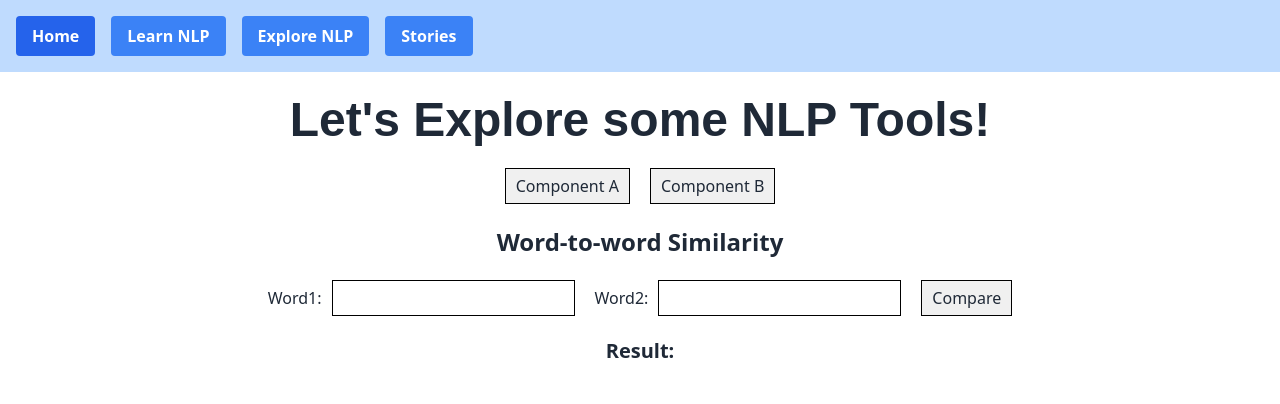
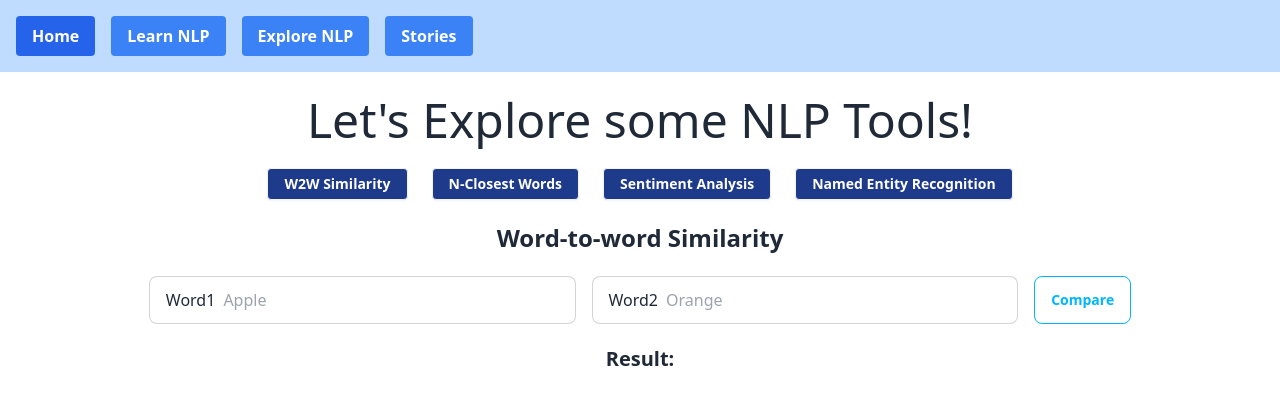
Before and after one commit to jiekeller/Dev10Capstone, a React (Vite) app in the folder learn_nlp_server/: page /ExploreNLP in a window 1280 px wide. Shown: the top 404 px of the page. Built offline with nearby package versions, Linux system fonts and the light colour scheme.

Commit message:
sketch of explore page

```diff
--- a/learn_nlp_server/src/components/ExploreNLP.jsx
+++ b/learn_nlp_server/src/components/ExploreNLP.jsx
@@ -5,22 +5,26 @@ import { useState } from "react";
 
 export default function ExploreNLP() {
 
+    const ComponentA = () => {
         const [word1, setWord1] = useState('');
         const [word2, setWord2] = useState('');
-
-    const ComponentA = () =>
+        return (
             <div>
                 <div style={{ textAlign: 'center', marginTop: '20px', marginBottom: '20px' }}>
-            <h2 style={{ fontSize: '24px', fontWeight: 'bold' , marginBottom: '20px'}}>Word-to-word Similarity</h2>
-            <div style={{ display: 'flex', justifyContent: 'center', alignItems: 'center', marginBottom: '10px' }}>
-                <label htmlFor="word1" style={{ marginRight: '10px' }}>Word1:</label>
-                <input onChange={(e) => setWord1(e.target.value)} type="text" id="word1" name="word1" style={{ border: '1px solid black', padding: '5px', marginRight: '20px' }} />
-                <label htmlFor="word2" style={{ marginRight: '10px' }}>Word2:</label>
-                <input onChange={(e) => setWord2(e.target.value)} type="text" id="word2" name="word2" style={{ border: '1px solid black', padding: '5px' }} />
-                <button style={{ padding: '5px 10px', marginLeft: '20px', border: '1px solid black', backgroundColor: '#f0f0f0', cursor: 'pointer' }}
+                    <h2 style={{ fontSize: '24px', fontWeight: 'bold', marginBottom: '20px' }}>Word-to-word Similarity</h2>
+                    <div className="flex space-x-4 justify-center">
+                        <label className="input input-bordered flex items-center gap-2 w-1/3">
+                            Word1
+                            <input type="text" className="grow" placeholder="Apple" value={word1} onChange={(e) => setWord1(e.target.value)} id="word1" name="word1" />
+                        </label>
+                        <label className="input input-bordered flex items-center gap-2 w-1/3">
+                            Word2
+                            <input type="text" className="grow" placeholder="Orange" value={word2} onChange={(e) => setWord2(e.target.value)} id="word2" name="word2" />
+                        </label>
+                        <button className="btn btn-outline btn-info"
                             onMouseOver={(e) => e.target.style.backgroundColor = 'lightblue'}
                             onMouseOut={(e) => e.target.style.backgroundColor = '#f0f0f0'}
-                    onClick={handleCompare}>
+                            onClick={(e) => handleCompare(word1, word2, e)}>
                             Compare
                         </button>
                     </div>
@@ -28,12 +32,102 @@ export default function ExploreNLP() {
                 <div style={{ textAlign: 'center', marginTop: '20px' }}>
                     <label id="result" style={{ fontSize: '20px', fontWeight: 'bold' }}>Result: </label>
                 </div>
-    </div>;
 
-    const ComponentB = () =>
+            </div>
+        )
+    }
+
+
+    const ComponentB = () => {
+        const [word, setWord] = useState('');
+        const [numWords, setNumWords] = useState('');
+        return (
             <div>
-        different component
-    </div>;
+                <div style={{ textAlign: 'center', marginTop: '20px', marginBottom: '20px' }}>
+                    <h2 style={{ fontSize: '24px', fontWeight: 'bold', marginBottom: '20px' }}>N-Closest Words</h2>
+                    <div className="flex space-x-4 justify-center">
+                        <label className="input input-bordered flex items-center gap-2 w-1/3">
+                            Word
+                            <input type="text" className="grow" placeholder="Apple" value={word} onChange={(e) => setWord(e.target.value)} id="word" name="word" />
+                        </label>
+                        <label className="input input-bordered flex items-center gap-2 w-1/3">
+                            N-words
+                            <input type="text" className="grow" placeholder="5" value={numWords} onChange={(e) => setNumWords(e.target.value)} id="numWords" name="numWords" />
+                        </label>
+                        <button className="btn btn-outline btn-info"
+                            onMouseOver={(e) => e.target.style.backgroundColor = 'lightblue'}
+                            onMouseOut={(e) => e.target.style.backgroundColor = '#f0f0f0'}
+                            onClick={(e) => handleClosest(word, numWords, e)}>
+                            Examine
+                        </button>
+                    </div>
+                </div>
+                <div style={{ textAlign: 'center', marginTop: '20px' }}>
+                    <label id="result" style={{ fontSize: '20px', fontWeight: 'bold' }}>Result: </label>
+                </div>
+            </div>
+        )
+    }
+
+    const ComponentC = () => {
+        const [sentence, setSentence] = useState('');
+        const [sentiment, setSentiment] = useState('');
+
+        return (
+            <div>
+                <div style={{ textAlign: 'center', marginTop: '20px', marginBottom: '20px' }}>
+                    <h2 style={{ fontSize: '24px', fontWeight: 'bold', marginBottom: '20px' }}>Sentiment Analysis</h2>
+                    <div className="flex space-x-4 justify-center">
+                        <label className="input input-bordered flex items-center gap-2 w-1/2">
+                            Sentence
+                            <input type="text" className="grow" placeholder="I love this movie" value={sentence} onChange={(e) => setSentence(e.target.value)} id="sentence" name="sentence" />
+                        </label>
+                        <button className="btn btn-outline btn-info"
+                            onMouseOver={(e) => e.target.style.backgroundColor = 'lightblue'}
+                            onMouseOut={(e) => e.target.style.backgroundColor = '#f0f0f0'}
+                            onClick={(e) => handleSentiment(sentence, sentiment, e)}>
+                            Analyze
+                        </button>
+                    </div>
+                    <div>
+                        <div style={{ textAlign: 'center', marginTop: '20px' }}>
+                            <label id="result" style={{ fontSize: '20px', fontWeight: 'bold' }}>Result: </label>
+                        </div>
+                    </div>
+                </div>
+            </div>
+        )
+    }
+
+    const ComponentD = () => {
+        const [sentence, setSentence] = useState('');
+
+        return (
+            <div>
+                <div style={{ textAlign: 'center', marginTop: '20px', marginBottom: '20px' }}>
+                    <h2 style={{ fontSize: '24px', fontWeight: 'bold', marginBottom: '20px' }}>Named Entity Recognition</h2>
+                    <div className="flex space-x-4 justify-center">
+                        <label className="input input-bordered flex items-center gap-2 w-1/2">
+                            Sentence
+                            <input type="text" className="grow" placeholder="Barack Obama was born in Hawaii" value={sentence} onChange={(e) => setSentence(e.target.value)} id="sentence" name="sentence" />
+                        </label>
+                        <button className="btn btn-outline btn-info"
+                            onMouseOver={(e) => e.target.style.backgroundColor = 'lightblue'}
+                            onMouseOut={(e) => e.target.style.backgroundColor = '#f0f0f0'}
+                            onClick={(e) => handleNER(sentence, e)}>
+                            Recognize
+                        </button>
+                    </div>
+                    <div>
+                        <div style={{ textAlign: 'center', marginTop: '20px' }}>
+                            <label id="result" style={{ fontSize: '20px', fontWeight: 'bold' }}>Result: </label>
+                        </div>
+                    </div>
+                </div>
+            </div>
+        )
+    }
+
 
 
     const [visibleComponent, setVisibleComponent] = useState('ComponentA');
@@ -41,7 +135,12 @@ export default function ExploreNLP() {
 
 
 
-    function handleCompare() {
+    function handleCompare(word1, word2, event) {
+        if (!word1 || !word2) {
+            alert('Please enter two words to compare.');
+            return;
+        }
+        event.preventDefault();
         // Use state variables instead of directly accessing DOM elements
         const result = document.getElementById('result');
         fetch('http://localhost:8080/api/nlp', {
@@ -63,27 +162,114 @@ export default function ExploreNLP() {
             });
     }
 
+    function handleClosest(word, n, event) {
+        if (!word || !numWords) {
+            alert('Please enter a word and number of closest words to find.');
+            return;
+        }
+        event.preventDefault();
+        // Use state variables instead of directly accessing DOM elements
+        const result = document.getElementById('result');
+        fetch('http://localhost:8080/api/nlp/closest', {
+            method: 'PUT',
+            headers: {
+                'Content-Type': 'application/json',
+            },
+            body: JSON.stringify({ word, n: Number(n) }),
+        })
+            .then(response => response.json())
+            .then(data => {
+                console.log('Success:', data);
+                result.textContent = `Result: ${data.join(', ')}`;
+            })
+            .catch((error) => {
+                console.error('Error:', error);
+                result.textContent = 'An error occurred while finding the closest words.';
+            });
+    }
+
+    function handleSentiment(text, sentiment, event) {
+        console.log(text);
+        if (!text) {
+            alert('Please enter a sentence to analyze.');
+            return;
+        }
+        event.preventDefault();
+        // Use state variables instead of directly accessing DOM elements
+        const result = document.getElementById('result');
+        fetch('http://localhost:8080/api/nlp/sentiment', {
+            method: 'PUT',
+            headers: {
+                'Content-Type': 'application/json',
+            },
+            body: JSON.stringify({ text: text }),
+        })
+            .then(response => response.text())
+            .then(data => {
+                console.log('Success:', data);
+                result.textContent = `Result: ${data}`;
+            })
+            .catch((error) => {
+                console.error('Error:', error);
+                result.textContent = 'An error occurred while analyzing the sentiment.';
+            });
+    }
+
+    function handleNER(text, event) {
+        if (!text) {
+            alert('Please enter a sentence to analyze.');
+            return;
+        }
+        event.preventDefault();
+        // Use state variables instead of directly accessing DOM elements
+        const result = document.getElementById('result');
+        fetch('http://localhost:8080/api/nlp/entities', {
+            method: 'PUT',
+            headers: {
+                'Content-Type': 'application/json',
+            },
+            body: JSON.stringify({ text: text }),
+        })
+            .then(response => response.text())
+            .then(data => {
+                console.log('Success:', data);
+                result.textContent = `Result: ${data}`;
+            })
+            .catch((error) => {
+                console.error('Error:', error);
+                result.textContent = 'An error occurred while recognizing named entities.';
+            }
+            );
+    }
+
+
     return (
-        <div>
-            <h1 className="text-5xl p-6" style={{ textAlign: 'center', fontFamily: 'Arial, sans-serif', fontWeight: 'bold' }}>
+        <div className="text-center">
+            <h1 className="text-5xl p-6">
                 Let's Explore some NLP Tools!
             </h1>
-            <div style={{ display: 'flex', justifyContent: 'center', alignItems: 'center', marginBottom: '10px' }}>
-                <button style={{ padding: '5px 10px', border: '1px solid black', backgroundColor: '#f0f0f0', cursor: 'pointer' }}
-                    onMouseOver={(e) => e.target.style.backgroundColor = 'lightblue'}
-                    onMouseOut={(e) => e.target.style.backgroundColor = '#f0f0f0'}
+            <div className="flex space-x-6 justify-center">
+                <button className="btn bg-blue-900 text-white font-semibold py-2 px-4 rounded hover:bg-blue-700 transition duration-300 btn-sm"
                     onClick={() => setVisibleComponent('ComponentA')}>
-                    Component A
+                    W2W Similarity
                 </button>
-                <button style={{ padding: '5px 10px', border: '1px solid black', backgroundColor: '#f0f0f0', cursor: 'pointer', marginLeft: '20px' }}
-                    onMouseOver={(e) => e.target.style.backgroundColor = 'lightblue'}
-                    onMouseOut={(e) => e.target.style.backgroundColor = '#f0f0f0'}
+                <button className="btn bg-blue-900 text-white font-semibold py-2 px-4 rounded hover:bg-blue-700 transition duration-300 btn-sm"
                     onClick={() => setVisibleComponent('ComponentB')}>
-                    Component B
+                    N-Closest Words
+                </button>
+                <button className="btn bg-blue-900 text-white font-semibold py-2 px-4 rounded hover:bg-blue-700 transition duration-300 btn-sm"
+                    onClick={() => setVisibleComponent('ComponentC')}>
+                    Sentiment Analysis
+                </button>
+                <button className="btn bg-blue-900 text-white font-semibold py-2 px-4 rounded hover:bg-blue-700 transition duration-300 btn-sm"
+                    onClick={() => setVisibleComponent('ComponentD')}>
+                    Named Entity Recognition
                 </button>
             </div>
             {visibleComponent === 'ComponentA' && <ComponentA />}
             {visibleComponent === 'ComponentB' && <ComponentB />}
+            {visibleComponent === 'ComponentC' && <ComponentC />}
+            {visibleComponent === 'ComponentD' && <ComponentD />}
 
         </div>
     );
```
Lines whose indentation alone changed are shown as unchanged.
